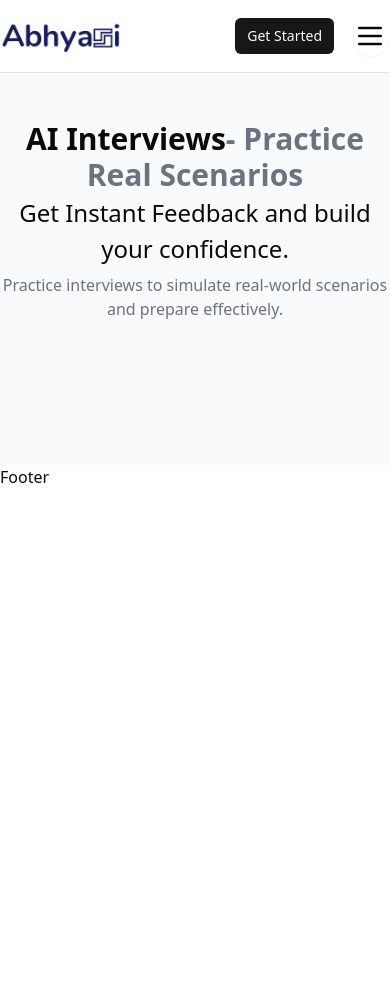
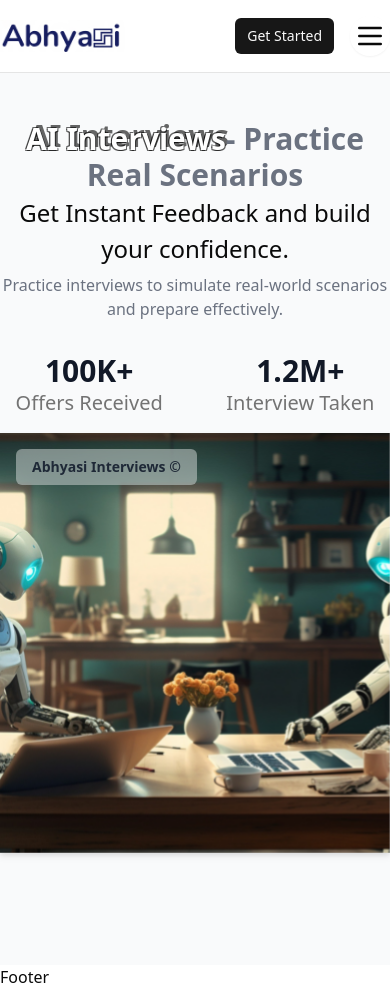
Before and after one commit to Gcvishwas/Abhyasi, a React (Vite) app: page / in a window 390 px wide. Before the commit the page ends 844 px from the top, so only its background shows below. Built offline with nearby package versions, Linux system fonts and the light colour scheme; no server answers.

Commit message:
Initial home page layout

```diff
--- a/src/index.css
+++ b/src/index.css
@@ -30,6 +30,7 @@
     --chart-5: 27 87% 67%;
     --radius: 0.5rem
   }
+
   .dark {
     --background: 0 0% 3.9%;
     --foreground: 0 0% 98%;
@@ -62,7 +63,56 @@
   * {
     @apply border-border outline-ring/50;
   }
+
   body {
     @apply bg-background text-foreground;
   }
+
+  /* @keyframes typewriter {
+    from {
+      width: 0;
+    }
+
+    to {
+      width: 100%;
+    }
+  }
+
+  @keyframes blink {
+    50% {
+      border-color: solid;
+    }
+  }
+
+  .typewriter {
+    display: inline-block;
+    overflow: hidden;
+    white-space: nowrap;
+    border-right: 2px;
+    animation: typewriter 1.3s steps(20, end), blink 0.5s step-start infinite;
+    max-width: fit-content;
+  } */
+
+  .text-outline {
+    color: white;
+    text-shadow:
+      /* Top-left   */
+      -1px -1px 0 rgba(0, 0, 0, 0.6),
+      /* Top-right   */
+      3px -3px 0 rgba(0, 0, 0, 0.6),
+      /* Bottom-left  */
+      -1px 1px 0 rgba(0, 0, 0, 0.6),
+      /* Bottom-right   */
+      1px 1px 0 rgba(0, 0, 0, 0.6);
+  }
+
+  .dark .text-outline {
+    color: black;
+    text-shadow:
+      -1px -1px 0 white,
+      1px -1px 0 white,
+      -1px 1px 0 white,
+      1px 1px 0 white;
+  }
+
 }
--- a/src/routes/home.tsx
+++ b/src/routes/home.tsx
@@ -24,6 +24,41 @@ const HomePage = () => {
                             Engage in interactive mock interviews to refine your responses, enhance communication skills, and gain valuable insights through instant feedback. Whether you're gearing up for technical, behavioral, or situational interviews, this tool is designed to build your confidence and readiness for success.
                         </span>
                     </p>
+                </div >
+
+                <div className="flex w-full justify-evenly md:px-12 md:py-12 md:items-center md:justify-end gap-12">
+                    <p className="text-3xl font-semibold text-gray-900 text-center">
+                        100K+
+                        <span className="block text-xl text-muted-foreground font-normal">
+                            Offers Received
+
+                        </span>
+                    </p>
+                    <p className="text-3xl font-semibold text-gray-900 text-center">
+                        1.2M+
+                        <span className="block text-xl text-muted-foreground font-normal">
+                            Interview Taken
+
+                        </span>
+                    </p>
+                </div>
+
+                {/* Image section */}
+                <div className="w-full mt-4 rounded-xl bg-gray-100 h-[420px] drop-shadow-md relative">
+                    <img src="/assets/img/hero.jpg"
+                        alt=""
+                        className="w-full h-full object-cover" />
+
+                    <div className="absolute top-4 left-4 px-4 py-2 rounded-md bg-white/40 text-gray-800 text-sm font-semibold backdrop-blur-md">
+                        Abhyasi Interviews &copy;
+                    </div>
+                    <div className="hidden md:block absolute bottom-4 right-4 w-80 px-4 py-2 rounded-md bg-white/60 backdrop-blur-md">
+                        <h2 className="text-neutral-800 font-semibold">Developer</h2>
+                        <p className="text-sm text-neutral-600">
+                            You can practice coding interviews with AI. It will help you to improve your coding skills and get ready for the real world.
+                        </p>
+                    </div>
+
                 </div>
             </Container>
         </div>
```
